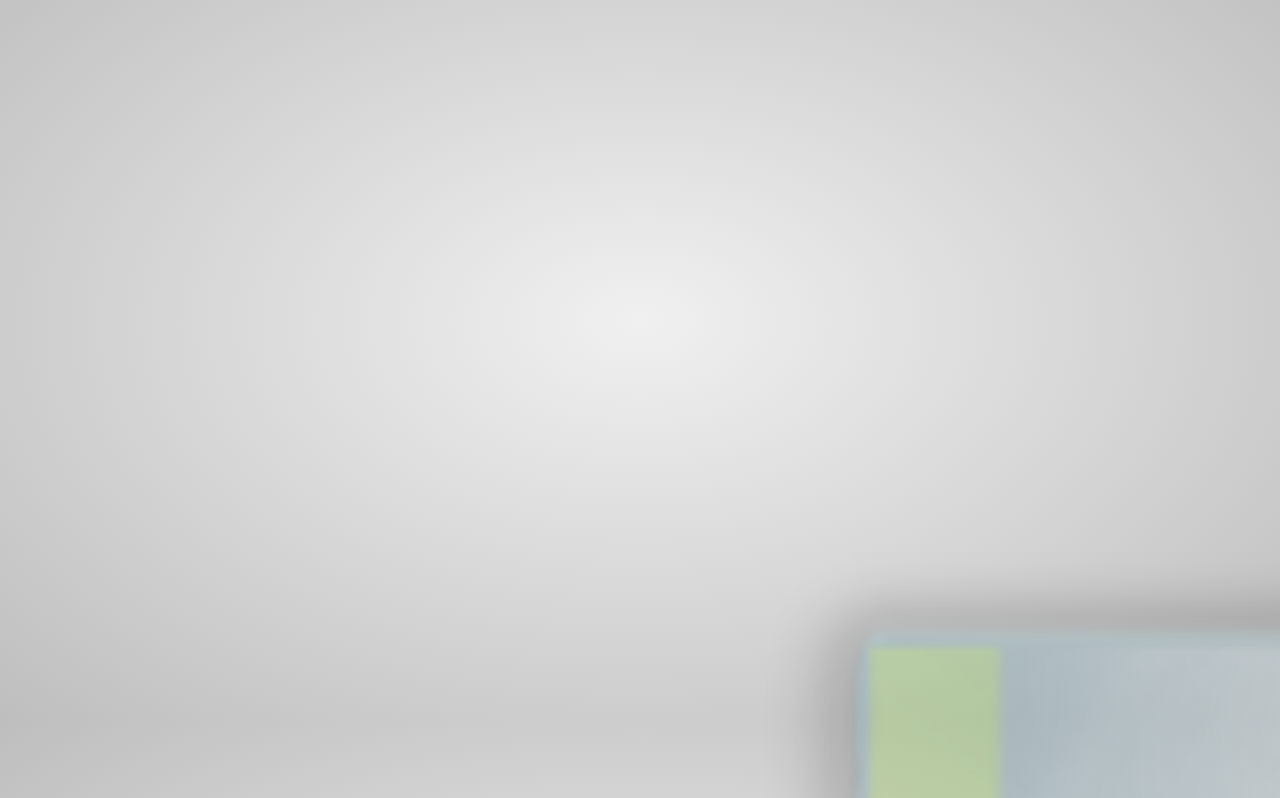
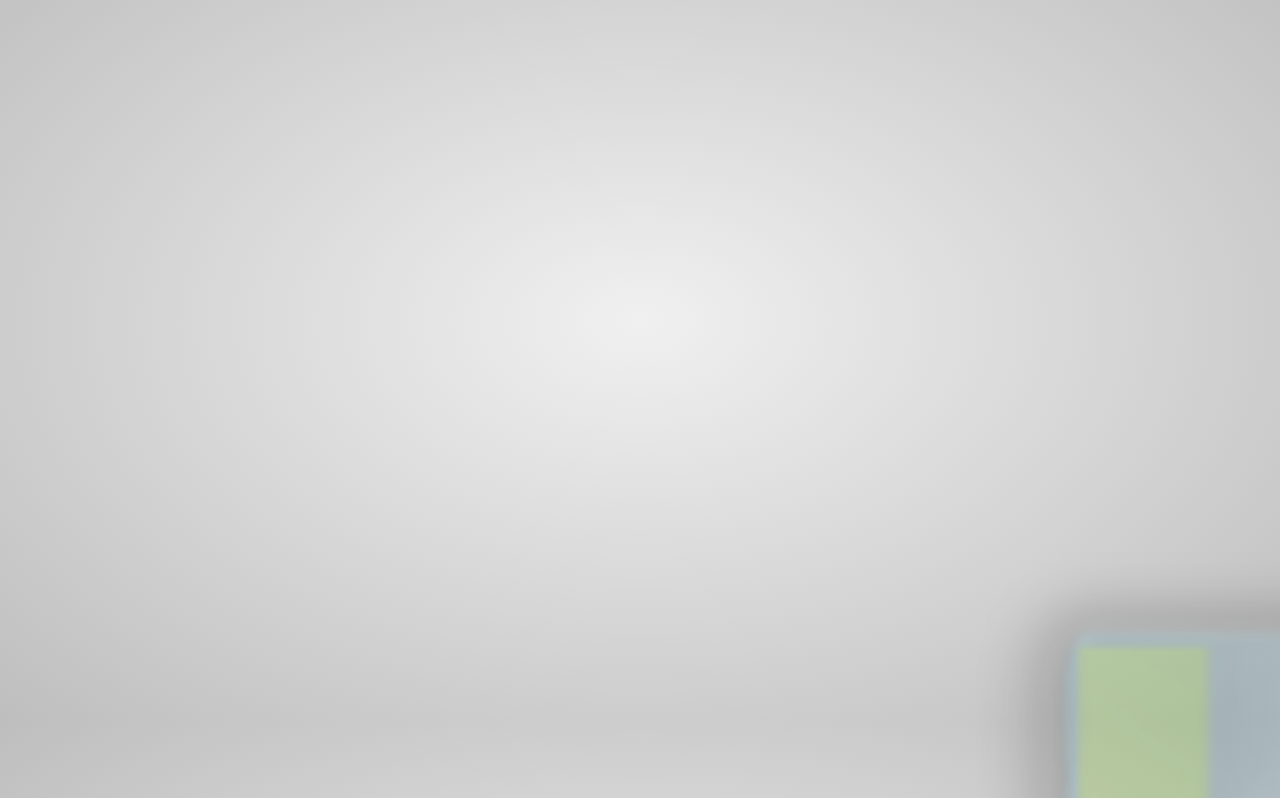
Before and after one commit to EZtech-Web/-EZT-, a website: page index.html in a window 1280 px wide. Shown: the part 3279-4077 px from the top of the page. Drawn offline with nearby package versions, Linux system fonts and the light colour scheme.

Commit message:
Update index.html

```diff
--- a/index.html
+++ b/index.html
@@ -257,7 +257,7 @@
         element should be rotated by 90 degrees clockwise.
 
     -->
-    <div id="EZtech_Server" class="step" data-x="-400" data-y="3800" data-rotate="90" data-scale="5" data-autoplay="">
+    <div id="EZtech_Server" class="step" data-x="-200" data-y="3800" data-rotate="90" data-scale="5" data-autoplay="">
         <img src="./img/Slide_EZ-5.png" alt="EZtech Triple-O" width="100%" height="100%">
     </div>
 
```
